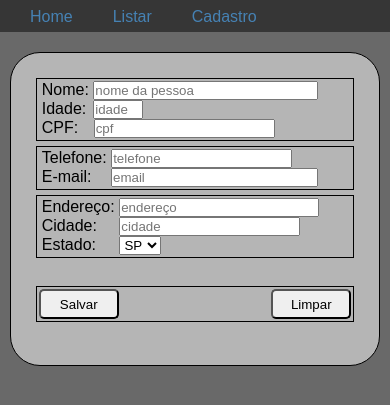
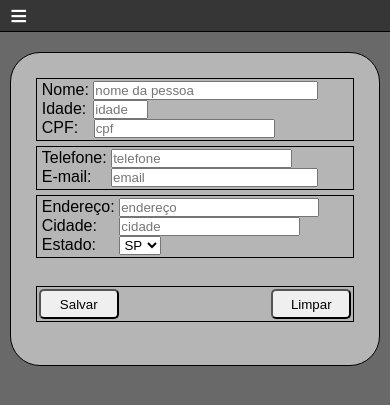
Before and after one commit to ivelcorvo/Cadastro_Em_Sessao, a PHP site: page /cadastro.php in a window 390 px wide. Shown: the top 405 px of the page. Run offline with PHP 8.4, Linux system fonts and the light colour scheme.

Commit message:
menu melhorado para ser responsivo

```diff
--- a/_css/cadastro_estilo.css
+++ b/_css/cadastro_estilo.css
@@ -1,7 +1,6 @@
 /*===================================================================================*/
  /* |  CADASTRO |*/
 .cadastro{
-
 	justify-content: space-around;
 }
 
@@ -19,11 +18,12 @@
 }
 
 /*===================================================================================*/
+/* inputs */
 #nome{
 	width: 280px;
 }
 #idade{
-	width: 50px;
+	width: 55px;
 }
 /*----------------------------------------*/
 #email{
@@ -38,7 +38,7 @@
 /*                           MEDIA QUERIE                            */
 /*===================================================================*/
 
-@media only screen and (max-width: 800px){
+@media only screen and (max-width: 1400px){
 	.grup{
 		padding: 2px;
 	}
@@ -62,7 +62,7 @@
 	}
 }
 
-@media Only screen and (max-width: 400px){
+@media Only screen and (max-width: 500px){
 	.grup{
 		padding: 2px;
 	}
--- a/_css/estilo.css
+++ b/_css/estilo.css
@@ -28,34 +28,36 @@ h1{
 	border-radius: 5px;
 }
 
-
 /*=======================================================================================================================*/
 /*  | MENU || CABEÇALHO |*/
-header{
 
+.lbl-menu, ul.menu-movel, #check{
+	display: none;
 }
 
+/* desktop */
 nav{
 	height: 32px;
-	line-height: 27px;
-	margin: 0  0 20px;
-	padding: 0 10px 0;
+	line-height: 32px;
+	margin-bottom:20px;
+	border-bottom: 1px solid #000000;
 	background-color: #363636;
+	position: relative;
 }
 
 ul.menu{
+	width: 100%;
+	padding: 0 10px 0;
 	list-style-type: none;
-	width: 100%;
 	display: flex;
 }
 
 ul.menu li{
 	text-align: left;
-
 }
 
 ul.menu li a{
-	padding: 3px 20px 3px;
+	padding: 0px 20px 0px;
 	color: steelblue;
 	text-decoration: none;
 	display: block;
@@ -70,10 +72,44 @@ ul.menu li a:hover{
 	text-shadow: 0 0 5px #fff;   /*  deslocamento da sombra (horizontal,vertical,efeito de borrão, cor)  */
 }
 
+/* celular */
+
+.lbl-menu{
+	font-size: 30px;
+	padding-left: 10px;
+	color: #fff;
+}
+
+ul.menu-movel{
+	width: 35%;
+	margin-top: -200px;
+	background-color: #363636;
+}
+
+ul.menu-movel li{
+	text-align: center;
+	width: 100%;
+	border-bottom: 1px solid #000000;
+}
+
+ul.menu-movel li a{
+	display: block;
+	text-decoration: none;
+	color: #fff;
+}
+
+ul.menu-movel li a:hover{
+	background-color: rgba(0,0,0,0.1);
+}
+
+#check:checked ~ ul.menu-movel{
+	margin-top: 0;
+}
+
 /*=======================================================================================================================*/
  /*  | CONTEINER || PRINCIPAL  ||  CADASTRO |*/
  .conteiner{
-	width: 50%;/*75%;*/
+	width: 50%;
 	margin: auto;
 	border: solid 1PX;
 	border-radius: 30px;
@@ -85,9 +121,24 @@ ul.menu li a:hover{
 /*                           MEDIA QUERIE                            */
 /*===================================================================*/
 
+@media only screen and (max-width: 1000px){
+	ul.menu{
+		display: none;
+	}
+	.lbl-menu, ul.menu-movel{
+		display: block;
+	}
+}
+
 @media only screen and (max-width: 800px){
 	.conteiner{
 		width: 80%;
+	}
+	ul.menu{
+		display: none;
+	}
+	.lbl-menu, ul.menu-movel{
+		display: block;
 	}
 }
 
@@ -95,9 +146,13 @@ ul.menu li a:hover{
 	.conteiner{
 		width: 95%;
 	}
+	.lbl-menu, ul.menu-desktop{
+		display: none;
+	}
+	.lbl-menu, ul.menu-movel{
+		display: block;
+	}
 }
-
-
 
 /*=======================================================================================================================*/
 /*  (menu antes)
--- a/cadastro.php
+++ b/cadastro.php
@@ -19,7 +19,16 @@
 	<body>
 		<header>
 			<nav>
+				<!-- menu desktop -->
 				<ul class="menu">
+					<li><a href="index.php">Home</a></li>
+					<li><a href="lista.php">Listar</a></li>
+					<li><a href="cadastro.php">Cadastro</a></li>
+				</ul>
+				<!-- menu para aparelhos moveis -->
+				<label class='lbl-menu' for='check'>&#8801;</label>
+				<input type='checkbox' id='check'>
+				<ul class="menu-movel">
 					<li><a href="index.php">Home</a></li>
 					<li><a href="lista.php">Listar</a></li>
 					<li><a href="cadastro.php">Cadastro</a></li>
@@ -43,7 +52,7 @@
 
 							<div class='elementos'>
 							<label for="idade">Idade: </label>
-							<input type="text" name="idade" id="idade"
+							<input type="number" name="idade" id="idade"
 									class="input-idade" placeholder="idade"
 									value="">
 							</div>
```
Also changed, not shown: index.php (+10 -1 lines), lista.php (+11 -2 lines).
